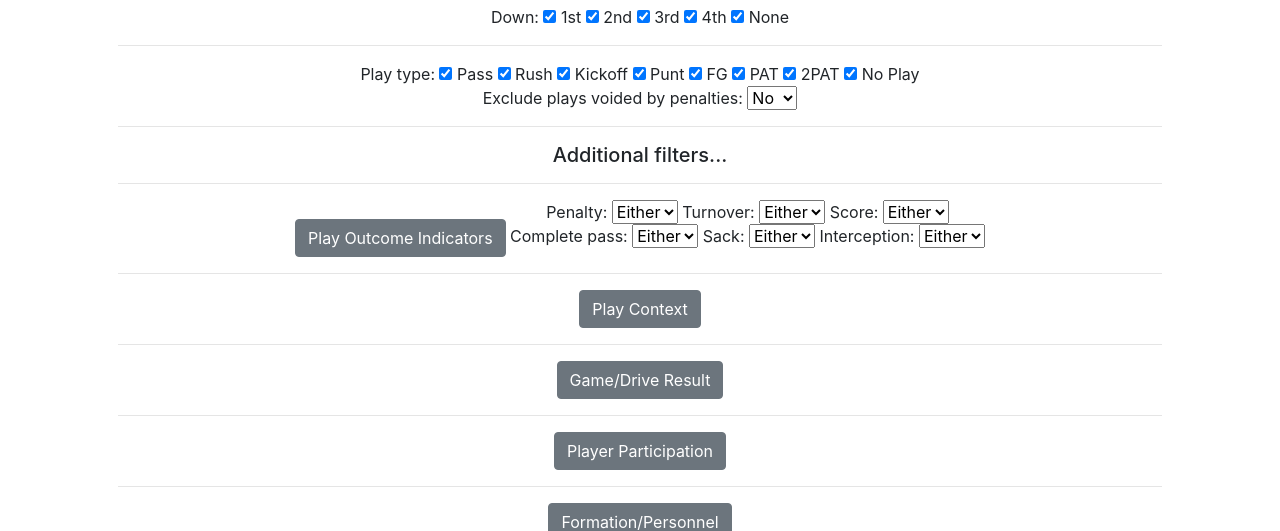
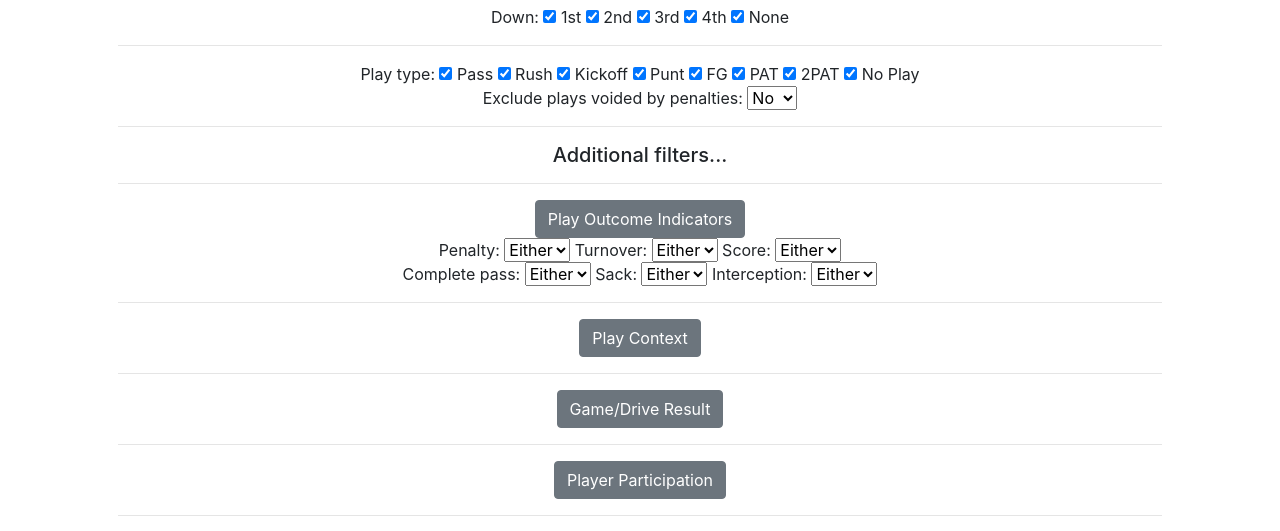
Before and after one commit to tuckerboynton22/nflfastr_app, a Flask app: page /index in a window 1280 px wide, after a click on "Play Outcome Indicators". Shown: the part 518-1049 px from the top of the page. Run offline with Flask 2, Linux system fonts and the light colour scheme; parts of the project's set-up code (start-up, migrations or seed data) failed here and were passed over; some libraries are stand-ins or nearby versions.

Commit message:
more beautifying

```diff
--- a/static/styles.css
+++ b/static/styles.css
@@ -82,7 +82,7 @@ img {
 
 .collapse {
     /* Center form controls */
-    display: inline-block;
+    display: block;
 
     /* Override Bootstrap's 100% width for form controls */
     width: auto;
--- a/templates/index.html
+++ b/templates/index.html
@@ -104,6 +104,7 @@
         <h5>Additional filters...</h5>
         <hr>
         <button class="btn btn-secondary" type="button" data-toggle="collapse" data-target="#playindicators">Play Outcome Indicators</button>
+        <br>
         <div class="collapse" id="playindicators">
         Penalty:
         <select name="penalty">
@@ -145,6 +146,7 @@
         </div>
         <hr>
         <button class="btn btn-secondary" type="button" data-toggle="collapse" data-target="#playcontext">Play Context</button>
+        <br>
         <div class="collapse" id="playcontext">
         No-huddle:
         <select name="no_huddle">
@@ -170,6 +172,7 @@
         </div>
         <hr>
         <button class="btn btn-secondary" type="button" data-toggle="collapse" data-target="#gamedriveresult">Game/Drive Result</button>
+        <br>
         <div class="collapse" id="gamedriveresult">
         Game result (for possession team):
         <select name="win">
@@ -187,6 +190,7 @@
         </div>
         <hr>
         <button class="btn btn-secondary" type="button" data-toggle="collapse" data-target="#playerparticipation">Player Participation</button>
+        <br>
         <div class="collapse" id="playerparticipation">
         Passer/Rusher:
         <select class="js-example-basic-single" name="name">
@@ -223,6 +227,7 @@
                 <option value="{{ receiver.receiver_id }}">{{ player_name }}</option>
             {% endfor %}
         </select>
+        <br>
         <select class="js-example-basic-single" name="player">
             <option selected value="">Choose</option>
             {% for player in players %}
@@ -305,6 +310,7 @@
         </div>
         <hr>
         <button class="btn btn-secondary" type="button" data-toggle="collapse" data-target="#manualfilters">Custom Filters</button>
+        <br>
         <div class="collapse" id="manualfilters">
         {% for i in range(NUMFILTERS) %}
             <select name={{ ["filter", i|string]|join }}>
```
